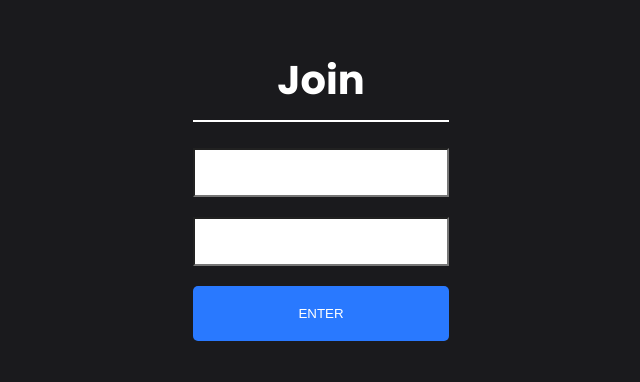
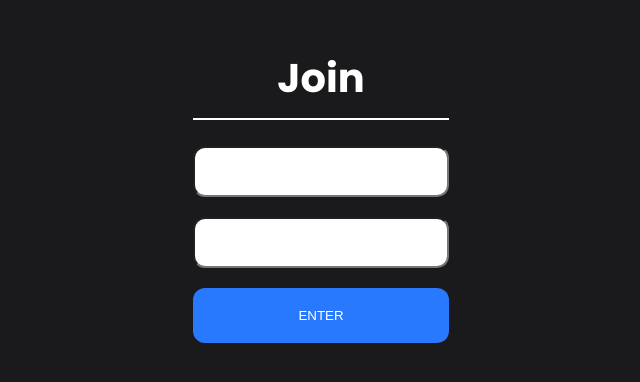
Before and after one commit to T-Damer/chao-chat, a React (Create React App) app in the folder client/: page / in a window 1280 px wide. Shown: the part 218-600 px from the top of the page, without its empty margins (319-959 px from the left). Built offline with nearby package versions, Linux system fonts and the light colour scheme.

Commit message:
Little styling

```diff
--- a/client/src/components/Join/Join.css
+++ b/client/src/components/Join/Join.css
@@ -11,8 +11,11 @@ body {
   height: 100vh;
 }
 
-* {
+*,
+::before,
+::after {
   box-sizing: border-box;
+  transition: 0.5s;
 }
 
 .join__wrapper {
@@ -29,9 +32,12 @@ body {
 }
 
 .join__input {
+  border-radius: 12px;
+  padding: 1rem 2rem;
+  width: 100%;
+}
+.join__input:focus {
   border-radius: 0;
-  padding: 15px 20px;
-  width: 100%;
 }
 
 .join__heading {
@@ -47,10 +53,17 @@ body {
   text-decoration: none;
   background: #2979ff;
   padding: 20px;
-  border-radius: 5px;
+  border-radius: 12px;
   display: inline-block;
   border: none;
   width: 100%;
+  transition: 0.5s;
+}
+
+.join__button:hover {
+  border-radius: 0;
+  background: #4974be;
+  transition: 0.5s;
 }
 
 .mt-20 {
```
